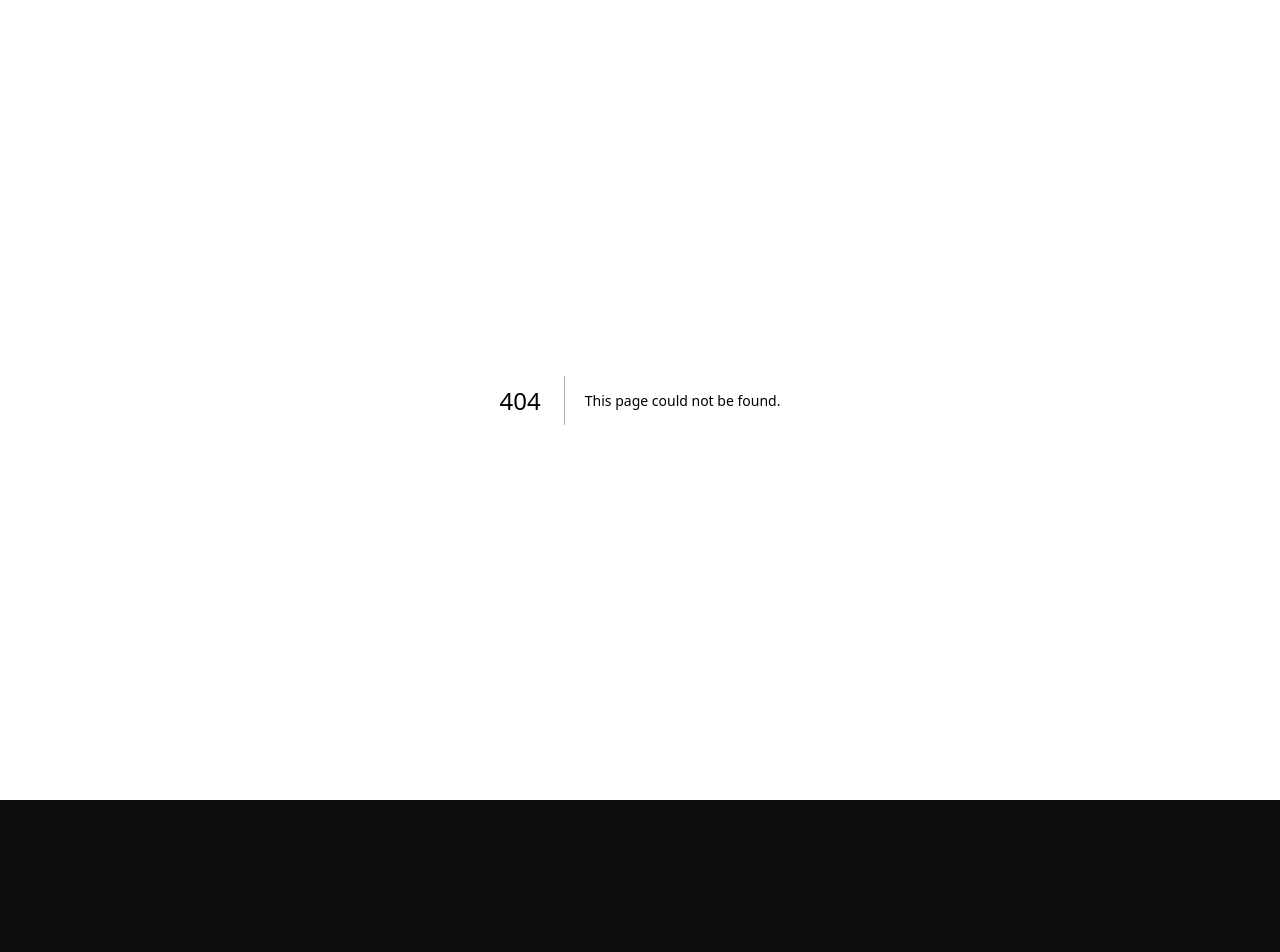
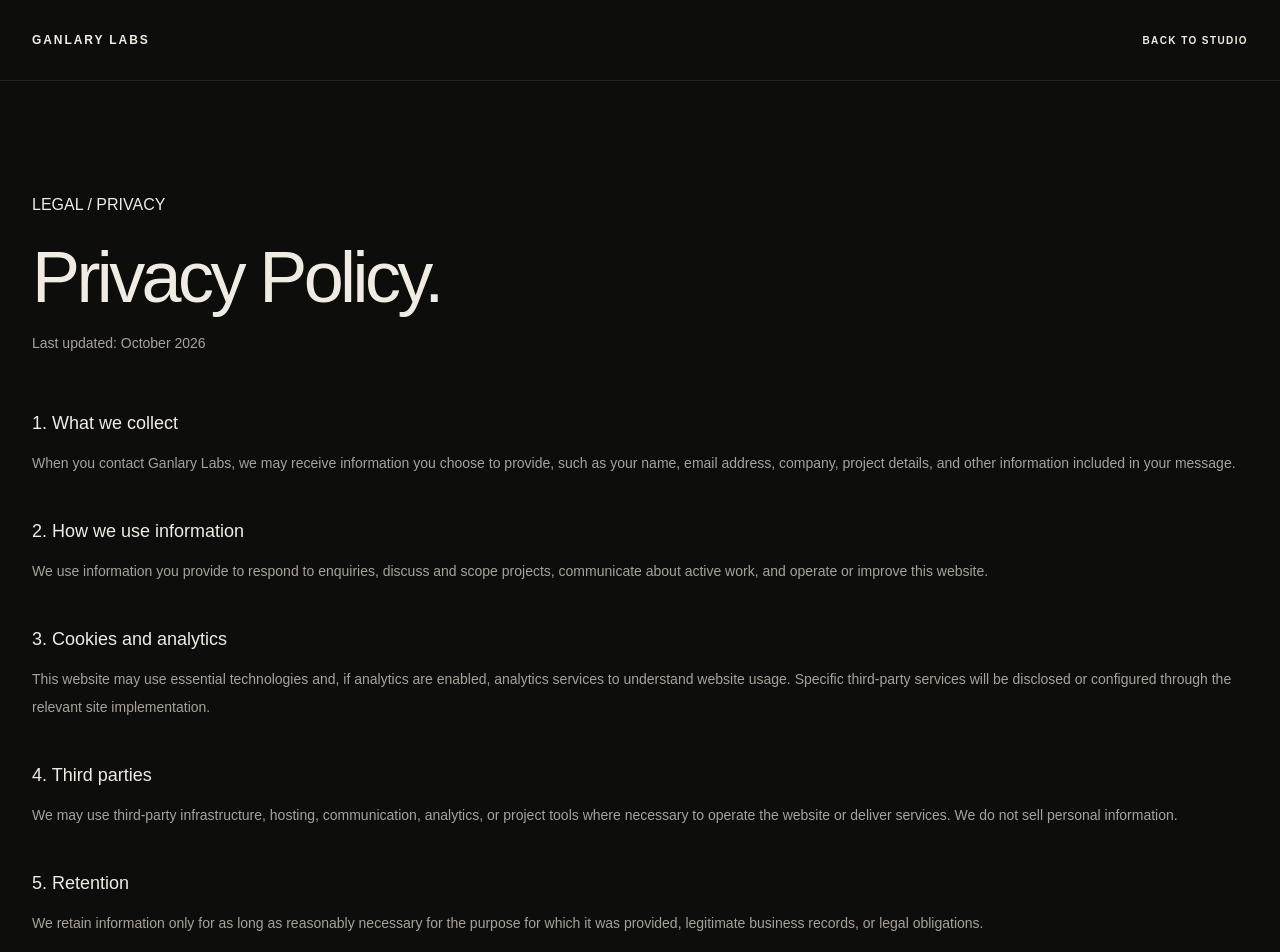
Before and after one commit to JenariusGanlary/GanlaryLabs, a Next.js app: page /privacy in a window 1280 px wide. Before the commit this address had no page. Shown: the top 952 px of the page. Before the commit the page ends 800 px from the top, so only its background shows below. Built offline with nearby package versions, Linux system fonts and the light colour scheme.

Commit message:
feat: add privacy page

```diff
--- /dev/null
+++ b/src/app/privacy/page.tsx
@@ -0,0 +1,34 @@
+import Link from "next/link";
+
+export const metadata = {
+  title: "Privacy Policy — Ganlary Labs",
+  description: "Privacy policy for Ganlary Labs.",
+};
+
+export default function PrivacyPage() {
+  return (
+    <main className="min-h-screen bg-[var(--background)] text-[var(--foreground)]">
+      <header className="border-b border-[var(--border)]">
+        <div className="site-container flex h-20 items-center justify-between">
+          <Link href="/" className="text-xs font-semibold uppercase tracking-[0.16em]">Ganlary Labs</Link>
+          <Link href="/" className="text-[10px] font-semibold uppercase tracking-[0.14em] text-[var(--muted)]">Back to studio</Link>
+        </div>
+      </header>
+      <article className="site-container max-w-4xl py-20 sm:py-28">
+        <div className="technical-label">LEGAL / PRIVACY</div>
+        <h1 className="mt-6 font-editorial text-5xl tracking-[-0.05em] sm:text-7xl">Privacy Policy.</h1>
+        <p className="mt-5 text-sm text-[var(--muted)]">Last updated: October 2026</p>
+
+        <div className="mt-14 space-y-10 text-sm leading-7 text-[var(--muted)]">
+          <section><h2 className="text-lg font-medium text-[var(--foreground)]">1. What we collect</h2><p className="mt-3">When you contact Ganlary Labs, we may receive information you choose to provide, such as your name, email address, company, project details, and other information included in your message.</p></section>
+          <section><h2 className="text-lg font-medium text-[var(--foreground)]">2. How we use information</h2><p className="mt-3">We use information you provide to respond to enquiries, discuss and scope projects, communicate about active work, and operate or improve this website.</p></section>
+          <section><h2 className="text-lg font-medium text-[var(--foreground)]">3. Cookies and analytics</h2><p className="mt-3">This website may use essential technologies and, if analytics are enabled, analytics services to understand website usage. Specific third-party services will be disclosed or configured through the relevant site implementation.</p></section>
+          <section><h2 className="text-lg font-medium text-[var(--foreground)]">4. Third parties</h2><p className="mt-3">We may use third-party infrastructure, hosting, communication, analytics, or project tools where necessary to operate the website or deliver services. We do not sell personal information.</p></section>
+          <section><h2 className="text-lg font-medium text-[var(--foreground)]">5. Retention</h2><p className="mt-3">We retain information only for as long as reasonably necessary for the purpose for which it was provided, legitimate business records, or legal obligations.</p></section>
+          <section><h2 className="text-lg font-medium text-[var(--foreground)]">6. Your choices</h2><p className="mt-3">You can contact us to ask about personal information you have provided to Ganlary Labs or to request correction or deletion where applicable.</p></section>
+          <section><h2 className="text-lg font-medium text-[var(--foreground)]">7. Contact</h2><p className="mt-3">For privacy questions, email <a className="text-[var(--foreground)] underline decoration-[var(--accent)] underline-offset-4" href="mailto:hello@ganlarylabs.com">hello@ganlarylabs.com</a>.</p></section>
+        </div>
+      </article>
+    </main>
+  );
+}
```
